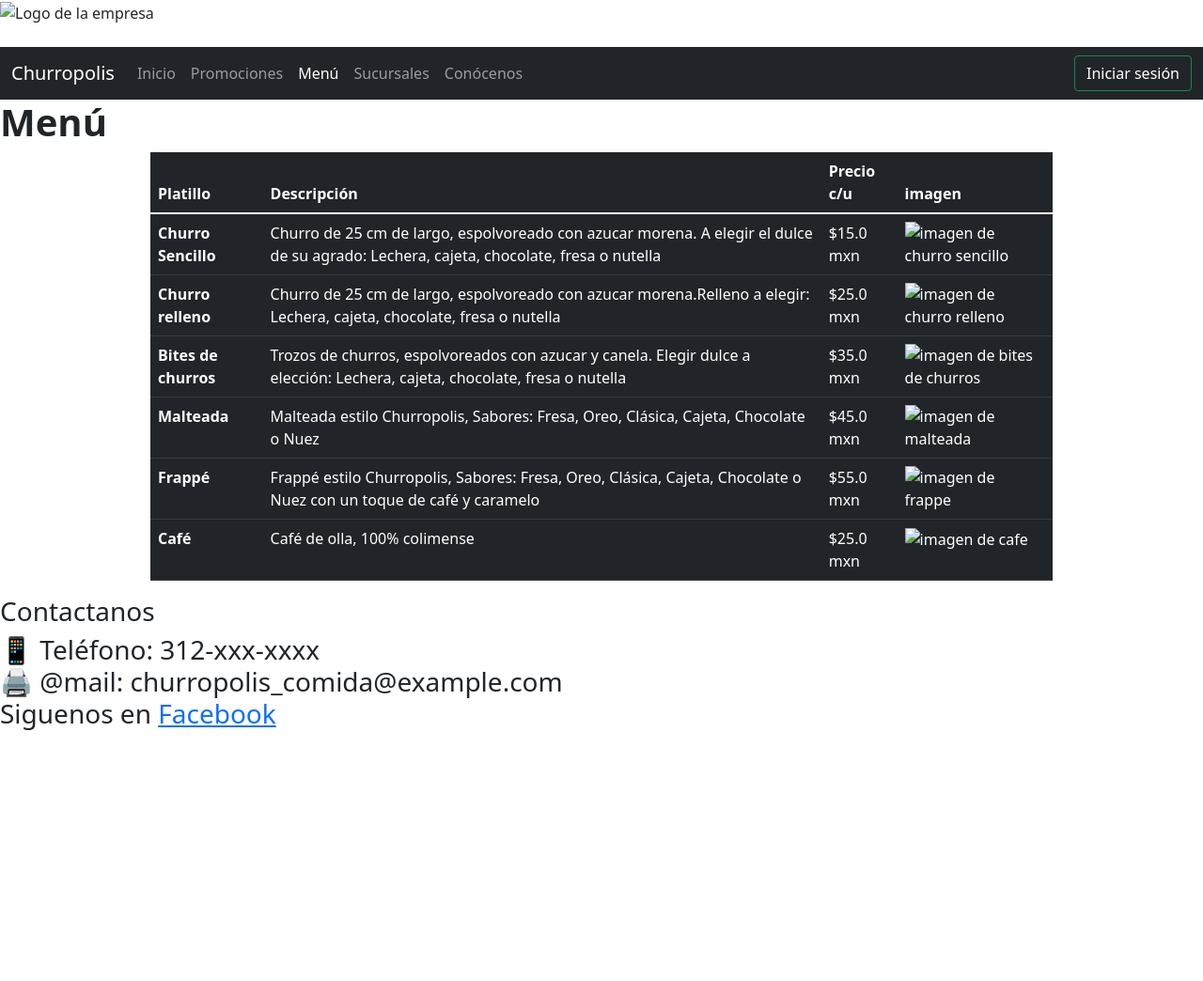
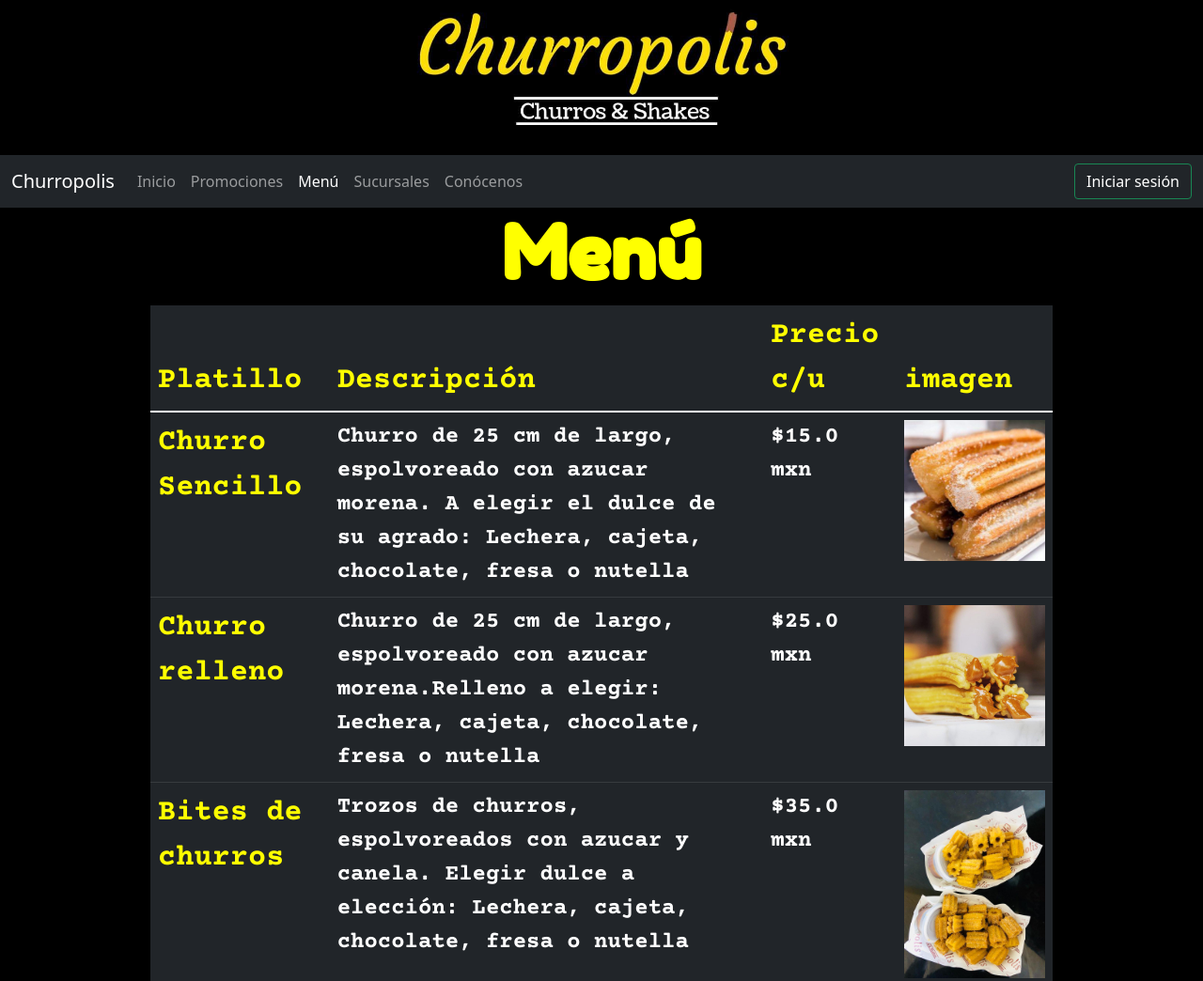
Before and after one commit to Vvazquez05/Churropolis, a website: page pages/menu.html in a window 1280 px wide. Shown: the top 1044 px of the page at 94% size. Before the commit the page ends 800 px from the top, so only its background shows below. Drawn offline with nearby package versions, Linux system fonts and the light colour scheme; files that its build step writes are made by us from their sources; the site is published under a folder, as on GitHub Pages, so addresses that start at the root find nothing.

Commit message:
Churropolis entrega final V1.2

```diff
--- a/pages/menu.html
+++ b/pages/menu.html
@@ -4,7 +4,7 @@
     <meta charset="UTF-8">
     <meta http-equiv="X-UA-Compatible" content="IE=edge">
     <meta name="viewport" content="width=device-width, initial-scale=1.0">
-    <link rel="shortcut icon" href="/images/icon_churropolis/favicon-32x32.png">
+    <link rel="shortcut icon" href="../images/icon_churropolis/favicon-32x32.png">
     <link rel="preconnect" href="https://fonts.googleapis.com">
     <link rel="preconnect" href="https://fonts.gstatic.com" crossorigin>
     <link rel="preconnect" href="https://fonts.googleapis.com">
@@ -14,7 +14,7 @@
     <link href="https://fonts.googleapis.com/css2?family=Courgette&display=swap" rel="stylesheet">
     <link href="https://cdn.jsdelivr.net/npm/bootstrap@5.1.3/dist/css/bootstrap.min.css" rel="stylesheet"
         integrity="sha384-1BmE4kWBq78iYhFldvKuhfTAU6auU8tT94WrHftjDbrCEXSU1oBoqyl2QvZ6jIW3" crossorigin="anonymous">
-    <link rel="stylesheet" href="/css/estilo.css">
+    <link rel="stylesheet" href="../css/estilo.css">
     <title>Menú Churropolis</title>
     <meta name="description"
         content="Menú de churropolis, ven y prueba nuestros churros rellenos de cajeta, chocolate, fresa, nutella, miel y muchos sabores. Acompáñalos con ricas bebidas como: café, malteadas, frappes, té. Prueba los nuevos los bites de Churropolis">
@@ -24,13 +24,13 @@
     <!-- Encabezado de la página -->
     <header class="header">
         <div class="logoPrincipal">
-            <img class="Logo" id="logotipoImagen" src="/images/mainLogo_churros.PNG" alt="Logo de la empresa" width="400">
+            <img class="Logo" id="logotipoImagen" src="../images/mainLogo_churros.PNG" alt="Logo de la empresa" width="400">
         </div>
         <br>
         <!-- Lista de menú de navegación, -->
             <nav class="navbar navbar-expand-lg navbar navbar-dark bg-dark">
                 <div class="container-fluid">
-                    <a class="navbar-brand" href="/index.html">Churropolis</a>
+                    <a class="navbar-brand" href="../index.html">Churropolis</a>
                     <button class="navbar-toggler" type="button" data-bs-toggle="collapse" data-bs-target="#navbarSupportedContent"
                         aria-controls="navbarSupportedContent" aria-expanded="false" aria-label="Toggle navigation">
                         <span class="navbar-toggler-icon"></span>
@@ -38,7 +38,7 @@
                     <div class="collapse navbar-collapse" id="navbarSupportedContent">
                         <ul class="navbar-nav me-auto mb-2 mb-lg-0">
                             <li class="nav-item">
-                                <a class="nav-link" aria-current="page" href="/index.html">Inicio</a>
+                                <a class="nav-link" aria-current="page" href="../index.html">Inicio</a>
                             </li>
                             <li class="nav-item">
                                 <a class="nav-link" href="./promociones.html">Promociones</a>
@@ -93,39 +93,39 @@
                 <th scope="row">Churro Sencillo</th>
                 <td>Churro de 25 cm de largo, espolvoreado con azucar morena. A elegir el dulce de su agrado: Lechera, cajeta, chocolate, fresa o nutella</td>
                 <td>$15.0 mxn</td>
-                <td><img src="/images/churro_sencillo.jfif" alt="imagen de churro sencillo" width="150px"></td>
+                <td><img src="../images/churro_sencillo.jfif" alt="imagen de churro sencillo" width="150px"></td>
             </tr>
             <tr>
                 <th scope="row">Churro relleno</th>
                 <td>Churro de 25 cm de largo, espolvoreado con azucar morena.Relleno a elegir: Lechera, cajeta, chocolate,
                 fresa o nutella</td>
                 <td>$25.0 mxn</td>
-                <td><img src="/images/churro_relleno.jfif" alt="imagen de churro relleno" width="150px"></td>
+                <td><img src="../images/churro_relleno.jfif" alt="imagen de churro relleno" width="150px"></td>
             </tr>
             <tr>
                 <th scope="row">Bites de churros</th>
                 <td>Trozos de churros, espolvoreados con azucar y canela. Elegir dulce a elección: Lechera, cajeta, chocolate,
                 fresa o nutella</td>
                 <td>$35.0 mxn</td>
-                <td><img src="/images/bites_churros.jfif" alt="imagen de bites de churros" width="150px"></td>
+                <td><img src="../images/bites_churros.jfif" alt="imagen de bites de churros" width="150px"></td>
             </tr>
             <tr>
                 <th scope="row">Malteada</th>
                 <td>Malteada estilo Churropolis, Sabores: Fresa, Oreo, Clásica, Cajeta, Chocolate o Nuez</td>
                 <td>$45.0 mxn</td>
-                <td><img src="/images/malteada_2.jpg" alt="imagen de malteada" width="150px"></td>
+                <td><img src="../images/malteada_2.jpg" alt="imagen de malteada" width="150px"></td>
             </tr>
             <tr>
                 <th scope="row">Frappé</th>
                 <td>Frappé estilo Churropolis, Sabores: Fresa, Oreo, Clásica, Cajeta, Chocolate o Nuez con un toque de café y caramelo</td>
                 <td>$55.0 mxn</td>
-                <td><img src="/images/frappe.jpg" alt="imagen de frappe" width="150px"></td>
+                <td><img src="../images/frappe.jpg" alt="imagen de frappe" width="150px"></td>
             </tr>
             <tr>
                 <th scope="row">Café</th>
                 <td>Café de olla, 100% colimense</td>
                 <td>$25.0 mxn</td>
-                <td><img src="/images/cafe.PNG" alt="imagen de cafe" width="150px"></td>
+                <td><img src="../images/cafe.PNG" alt="imagen de cafe" width="150px"></td>
             </tr>
         </tbody>
     </table>
```
Also changed, not shown: pages/formulario.html (+5 -5 lines), pages/promociones.html (+7 -7 lines), pages/somos.html (+5 -5 lines), pages/sucursales.html (+5 -5 lines).
